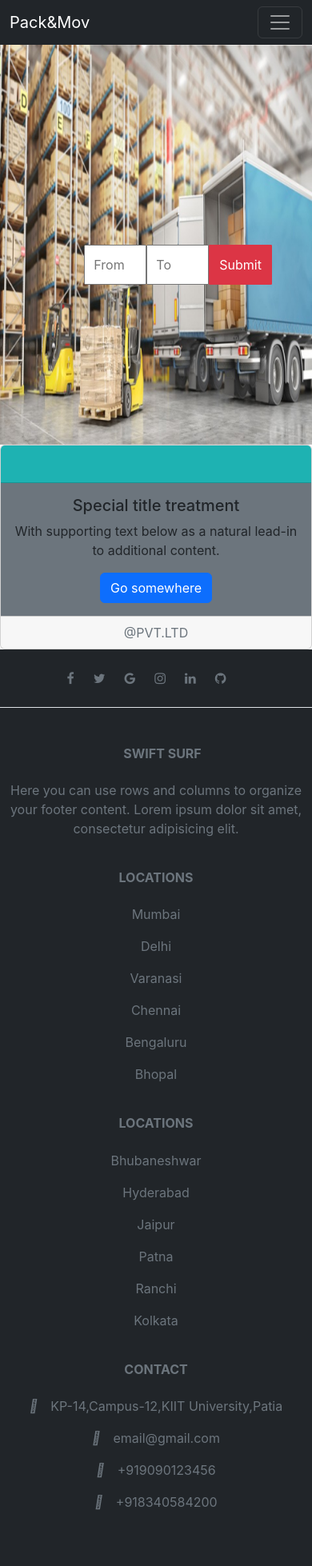
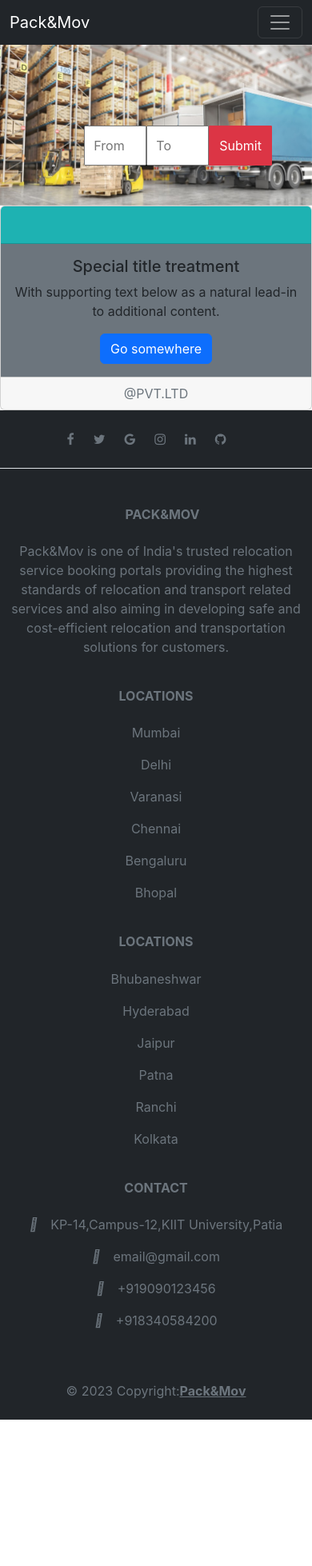
Before and after one commit to 007DSJ/MinorProject, a React (Create React App) app in the folder frontend/: page / in a window 390 px wide. Shown: the top 1958 px of the page at 80% size. After the commit the page ends 1775 px from the top, so only its background shows below. Built offline with nearby package versions, Linux system fonts and the light colour scheme.

Commit message:
made the images responsive

```diff
--- a/frontend/src/App.css
+++ b/frontend/src/App.css
@@ -156,3 +156,11 @@ input {
 .search-results li:hover {
     background-color: #f2f2f2;
 }
+
+@media (max-width:1200px) {
+    .moverImage {
+        object-fit: contain;
+        width: 100%;
+        height: 100%;
+    }
+}
--- a/frontend/src/components/Footer.js
+++ b/frontend/src/components/Footer.js
@@ -22,11 +22,11 @@ function Footer() {
                     <div class="row mt-3">
                         <div class="col-md-3 col-lg-4 col-xl-3 mx-auto mb-4">
                             <h6 class="text-uppercase fw-bold mb-4">
-                                <i class="fas fa-gem me-3"></i>Swift Surf
+                                <i class="fas fa-gem me-3"></i>Pack&Mov
                             </h6>
                             <p>
-                                Here you can use rows and columns to organize your footer content. Lorem ipsum
-                                dolor sit amet, consectetur adipisicing elit.
+                                Pack&Mov is one of India's trusted relocation service booking portals providing the highest standards of relocation
+                                and transport related services and also aiming in developing safe and cost-efficient relocation and transportation solutions for customers.
                             </p>
                         </div>
                         <div class="col-md-2 col-lg-2 col-xl-2 mx-auto mb-4">
@@ -59,7 +59,7 @@ function Footer() {
             </section>
             <div class="text-center p-4">
                 © 2023 Copyright:
-                <a class="text-reset fw-bold" href="https://mdbootstrap.com/">MDBootstrap.com</a>
+                <a class="text-reset fw-bold" >Pack&Mov</a>
             </div>
         </footer>
     )
--- a/frontend/src/components/MoverCard.js
+++ b/frontend/src/components/MoverCard.js
@@ -1,6 +1,7 @@
 import React from "react";
 import { useNavigate } from "react-router";
 import authService from "../services/authService";
+import "../App.css";
 
 function MoverCard(props) {
     const navigate = useNavigate();
@@ -15,7 +16,7 @@ function MoverCard(props) {
         <div class="card mb-3 mt-3 ms-3 me-3">
             <div class="row g-0">
                 <div class="col-md-4 d-flex flex-row">
-                    <img src={props.img} alt="..." />
+                    <img className="moverImage" src={props.img} alt="..." />
                 </div>
                 <div class="col-md-8">
                     <div class="card-body">
@@ -25,7 +26,7 @@ function MoverCard(props) {
                     </div>
                     <div class="rating">
                         <link rel="stylesheet" href="https://cdnjs.cloudflare.com/ajax/libs/font-awesome/4.7.0/css/font-awesome.min.css" />
-                        <span>Rating : </span>
+                        <span> &nbsp;&nbsp;&nbsp;Rating : </span>
                         <span class="fa fa-star checked" id="rating"></span>
                         <span class="fa fa-star checked" id="rating"></span>
                         <span class="fa fa-star checked" id="rating"></span>
--- a/frontend/src/components/MoverView.js
+++ b/frontend/src/components/MoverView.js
@@ -36,7 +36,7 @@ function MoverView(props) {
     <div className="flex-container">
       <div className="flex-child magenta">
         <div>
-          <img src={mover.img} alt="MoverImg" />
+          <img className="moverImage" src={mover.img} alt="MoverImg" />
           <h3>{mover.name}</h3>
           <div className="rating">
             <link rel="stylesheet" href="https://cdnjs.cloudflare.com/ajax/libs/font-awesome/4.7.0/css/font-awesome.min.css" />
--- a/frontend/src/components/Packers.js
+++ b/frontend/src/components/Packers.js
@@ -31,13 +31,13 @@ function Packers() {
       </div>
       <div className="carousel-inner">
         <div className="carousel-item active">
-          <img src={image} alt="Logo" width="100%" height="500px" />
+          <img className='moverImage' src={image} alt="Logo" width="100%" height="500px" />
         </div>
         <div className="carousel-item">
-          <img src={image2} alt="img2" width="100%" height="500px" />
+          <img className='moverImage' src={image2} alt="img2" width="100%" height="500px" />
         </div>
         <div className="carousel-item">
-          <img src={image3} alt="img2" width="100%" height="500px" />
+          <img className='moverImage' src={image3} alt="img2" width="100%" height="500px" />
         </div>
       </div>
     </div>
```
Lines whose indentation alone changed are shown as unchanged.
